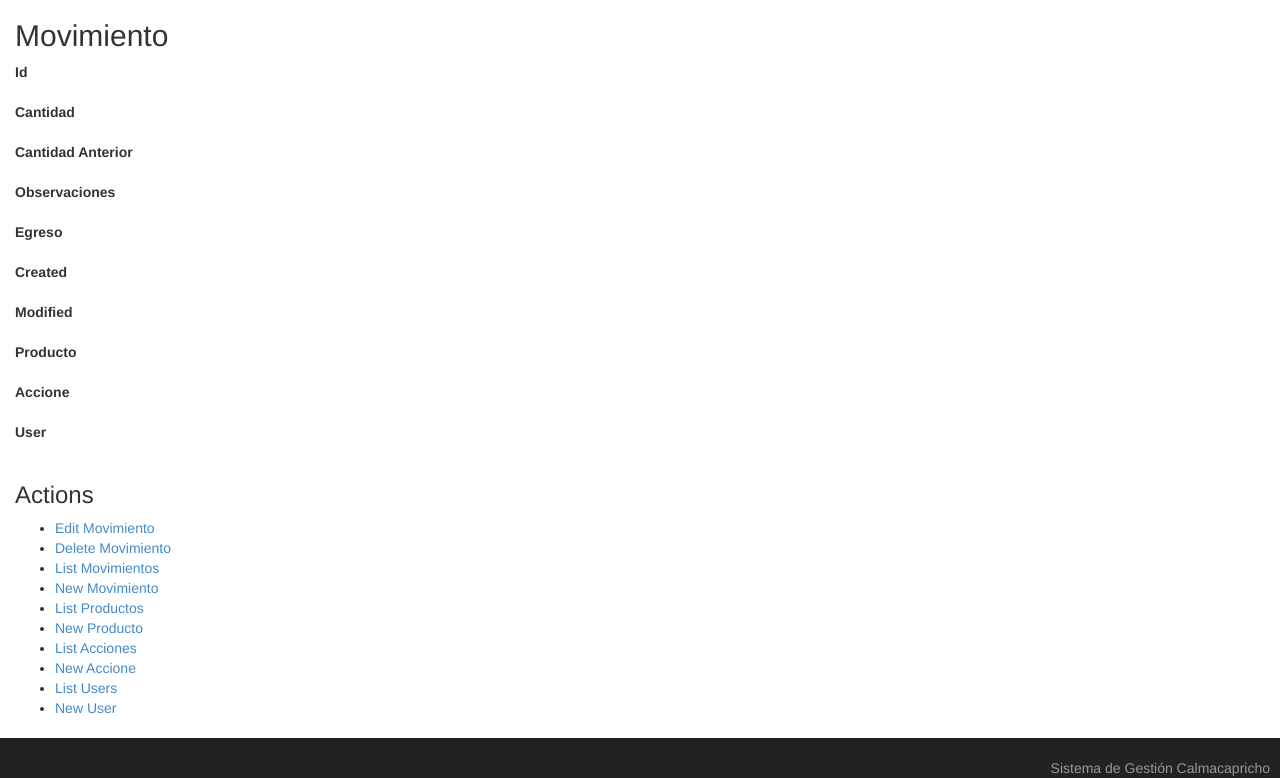
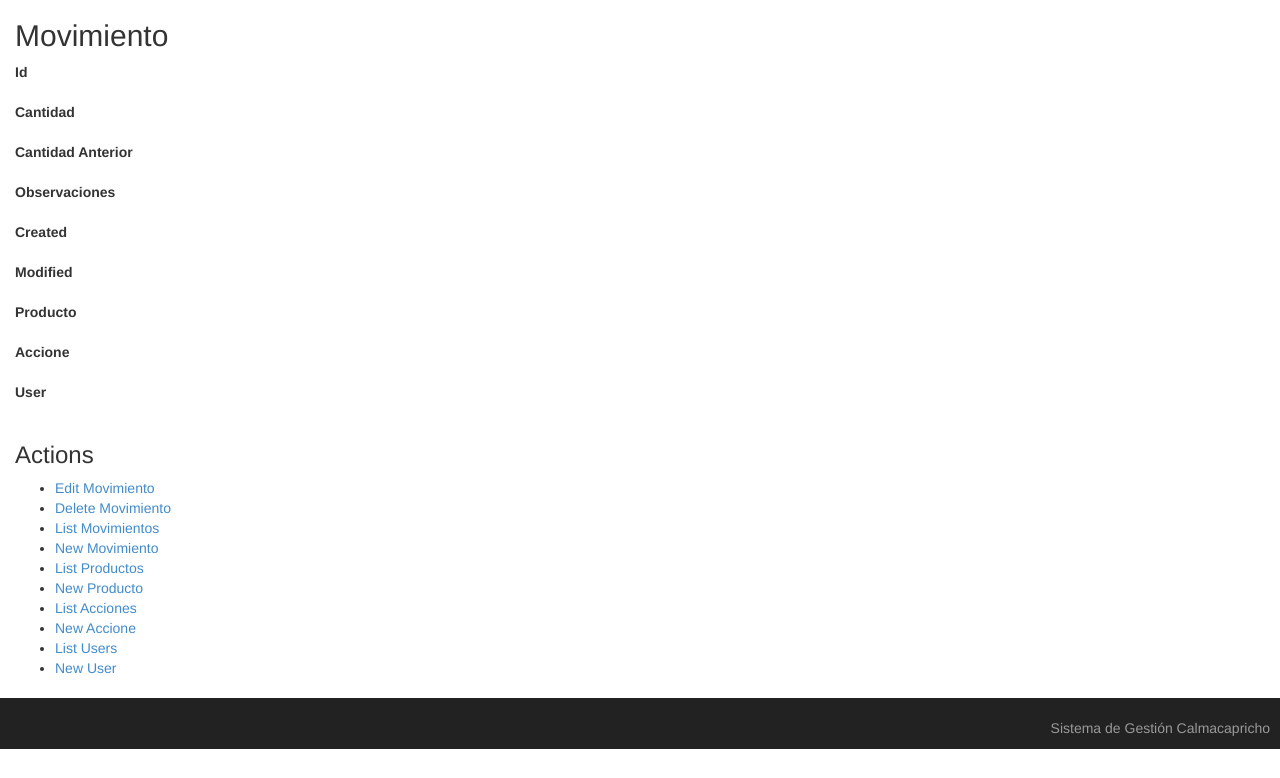
Before and after one commit to elaleprieto/calma, a CakePHP app: the page made by app/View/Movimientos/view.ctp in a window 1280 px wide. Shown: the part 51-829 px from the top of the page. After the commit the page ends 800 px from the top, so only its background shows below. Run offline with PHP 8.4 and a stand-in for CakePHP, Linux system fonts and the light colour scheme; the template is opened without the code that fills it, so the values that code supplies are empty; some libraries are stand-ins or nearby versions.

Commit message:
Se elimina el campo egreso.

```diff
--- a/app/Controller/MovimientosController.php
+++ b/app/Controller/MovimientosController.php
@@ -20,7 +20,6 @@ class MovimientosController extends AppController {
 	*****************************************************************************/
 	public function beforeFilter() {
 		parent::beforeFilter();
-		$this->Auth->allow();
 	}
 
 	public function isAuthorized($user = null) {
--- a/app/View/Movimientos/add.ctp
+++ b/app/View/Movimientos/add.ctp
@@ -6,7 +6,6 @@
 		echo $this->Form->input('cantidad');
 		echo $this->Form->input('cantidad_anterior');
 		echo $this->Form->input('observaciones');
-		echo $this->Form->input('egreso');
 		echo $this->Form->input('producto_id');
 		echo $this->Form->input('accione_id');
 		echo $this->Form->input('user_id');
--- a/app/View/Movimientos/edit.ctp
+++ b/app/View/Movimientos/edit.ctp
@@ -7,7 +7,6 @@
 		echo $this->Form->input('cantidad');
 		echo $this->Form->input('cantidad_anterior');
 		echo $this->Form->input('observaciones');
-		echo $this->Form->input('egreso');
 		echo $this->Form->input('producto_id');
 		echo $this->Form->input('accione_id');
 		echo $this->Form->input('user_id');
--- a/app/View/Movimientos/index.ctp
+++ b/app/View/Movimientos/index.ctp
@@ -7,7 +7,6 @@
 			<th><?php echo $this->Paginator->sort('cantidad'); ?></th>
 			<th><?php echo $this->Paginator->sort('cantidad_anterior'); ?></th>
 			<th><?php echo $this->Paginator->sort('observaciones'); ?></th>
-			<th><?php echo $this->Paginator->sort('egreso'); ?></th>
 			<th><?php echo $this->Paginator->sort('created'); ?></th>
 			<th><?php echo $this->Paginator->sort('modified'); ?></th>
 			<th><?php echo $this->Paginator->sort('producto_id'); ?></th>
@@ -23,7 +22,6 @@
 		<td><?php echo h($movimiento['Movimiento']['cantidad']); ?>&nbsp;</td>
 		<td><?php echo h($movimiento['Movimiento']['cantidad_anterior']); ?>&nbsp;</td>
 		<td><?php echo h($movimiento['Movimiento']['observaciones']); ?>&nbsp;</td>
-		<td><?php echo h($movimiento['Movimiento']['egreso']); ?>&nbsp;</td>
 		<td><?php echo h($movimiento['Movimiento']['created']); ?>&nbsp;</td>
 		<td><?php echo h($movimiento['Movimiento']['modified']); ?>&nbsp;</td>
 		<td>
--- a/app/View/Movimientos/view.ctp
+++ b/app/View/Movimientos/view.ctp
@@ -19,11 +19,6 @@
 		<dt><?php echo __('Observaciones'); ?></dt>
 		<dd>
 			<?php echo h($movimiento['Movimiento']['observaciones']); ?>
-			&nbsp;
-		</dd>
-		<dt><?php echo __('Egreso'); ?></dt>
-		<dd>
-			<?php echo h($movimiento['Movimiento']['egreso']); ?>
 			&nbsp;
 		</dd>
 		<dt><?php echo __('Created'); ?></dt>
```
